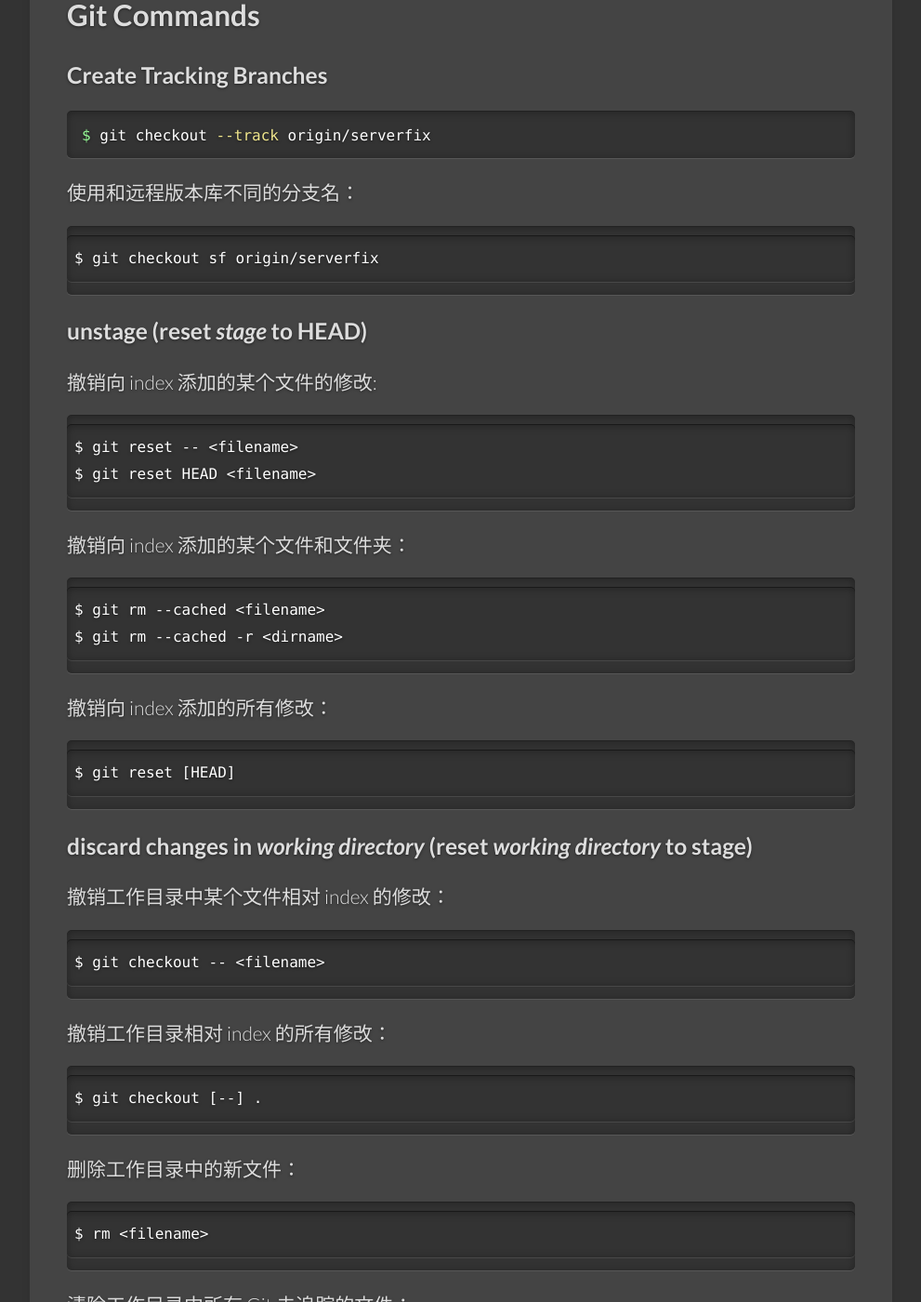
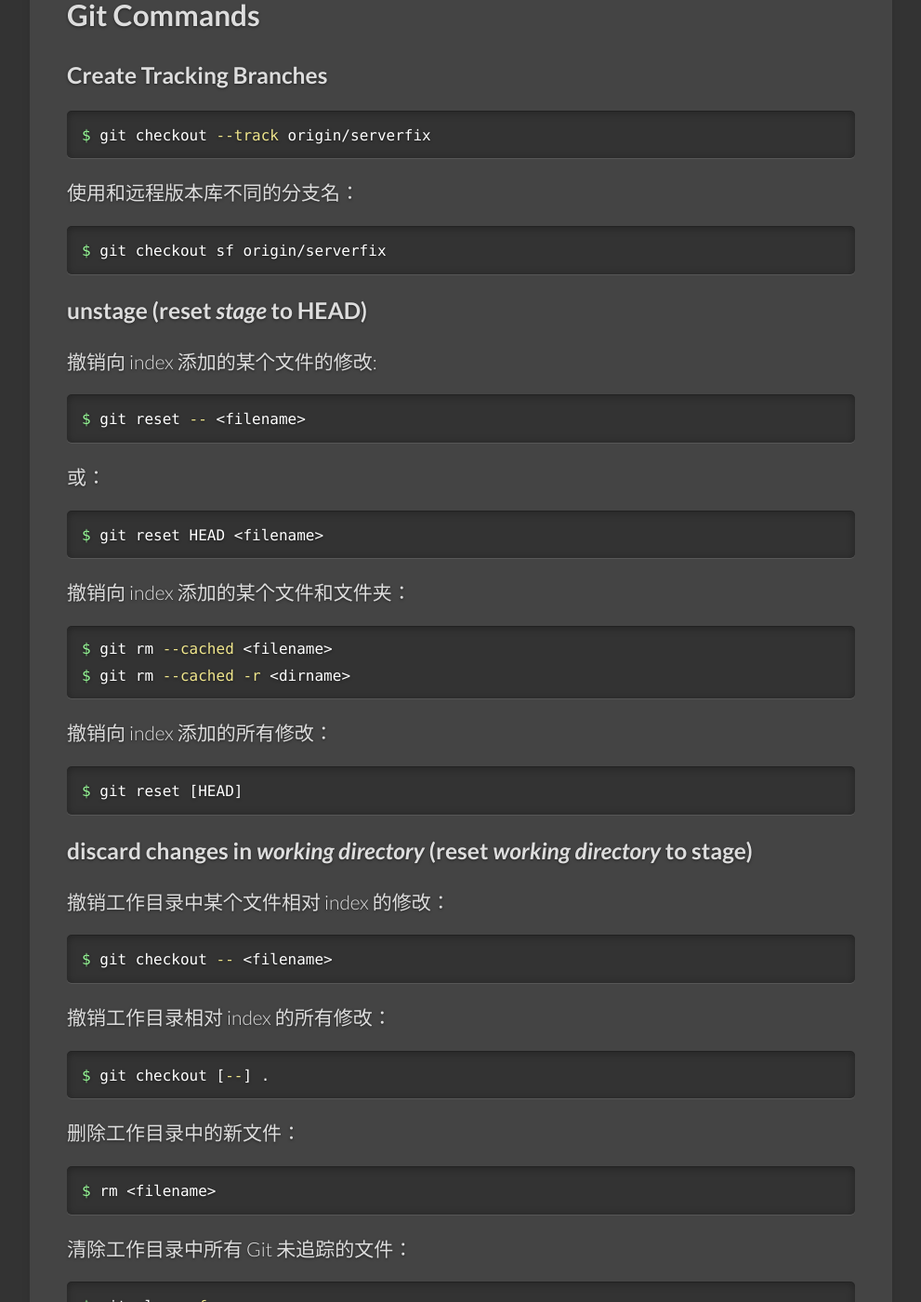
Before and after one commit to yacca/yacca.github.io, a Jekyll site: the page built from _posts/2013-05-28-git-usage.md, in a window 1280 px wide and 1400 px high, scrolled down 221 px. Shown: the whole window at 93% size, without its empty margins (149-1140 px from the left). Built offline with Jekyll 4.4.1, drawn with Linux system fonts in a browser that asks for light colours; some web fonts are replaced; some of the changed text lies outside the part shown.

Commit message:
use liquid code highlighting

```diff
--- a/_posts/2013-05-28-git-usage.md
+++ b/_posts/2013-05-28-git-usage.md
@@ -11,60 +11,75 @@
 {% endhighlight %}
 
 使用和远程版本库不同的分支名：
-
-    $ git checkout sf origin/serverfix
+{% highlight bash %}
+$ git checkout sf origin/serverfix
+{% endhighlight %}
 
 ### unstage (reset *stage* to HEAD)
 
 撤销向 index 添加的某个文件的修改:
-
-    $ git reset -- <filename>
-    $ git reset HEAD <filename>
+{% highlight bash %}
+$ git reset -- <filename>
+{% endhighlight %}
+或：
+{% highlight bash %}
+$ git reset HEAD <filename>
+{% endhighlight %}
 
 撤销向 index 添加的某个文件和文件夹：
-
-    $ git rm --cached <filename>
-    $ git rm --cached -r <dirname>
+{% highlight bash %}
+$ git rm --cached <filename>
+$ git rm --cached -r <dirname>
+{% endhighlight %}
 
 撤销向 index 添加的所有修改：
-
-    $ git reset [HEAD]
+{% highlight bash %}
+$ git reset [HEAD]
+{% endhighlight %}
 
 ### discard changes in *working directory* (reset *working directory* to stage)
 
 撤销工作目录中某个文件相对 index 的修改：
-
-    $ git checkout -- <filename>
+{% highlight bash %}
+$ git checkout -- <filename>
+{% endhighlight %}
 
 撤销工作目录相对 index 的所有修改：
-
-    $ git checkout [--] .
+{% highlight bash %}
+$ git checkout [--] .
+{% endhighlight %}
 
 删除工作目录中的新文件：
-
-    $ rm <filename>
+{% highlight bash %}
+$ rm <filename>
+{% endhighlight %}
 
 清除工作目录中所有 Git 未追踪的文件：
-
-    $ git clean -f
+{% highlight bash %}
+$ git clean -f
+{% endhighlight %}
 
 执行此命令前可以用 dry-run 来确认一下：
-
-    $ git clean -n
+{% highlight bash %}
+$ git clean -n
+{% endhighlight %}
 
 ### discard change both in *stage* and *working directory*
-
-        $ git checkout HEAD -- <filename>
-        $ git reset --hard HEAD
-        $ git rm <filename> # discard new <filename>
+{% highlight bash %}
+$ git checkout HEAD -- <filename>
+$ git reset --hard HEAD
+$ git rm <filename> # discard new <filename>
+{% endhighlight %}
 
 ### update all tracked files (add modified, deleted)
-
-        $ git add -u
+{% highlight bash %}
+$ git add -u
+{% endhighlight %}
 
 ### list all remote branches
-
-        $ git branch -r
+{% highlight bash %}
+$ git branch -r
+{% endhighlight %}
 
 ### list files in index
 {% highlight bash %}
@@ -96,7 +111,8 @@
 --------------------------
 + If Git is installed by HomeBrew:
 Add the following lines to ~/.bash_profile
-
-        if [ -f `brew --prefix`/etc/bash_completion.d/git-completion.bash ]; then
-            . `brew --prefix`/etc/bash_completion.d/git-completion.bash
-        fi
+{% highlight bash %}
+if [ -f `brew --prefix`/etc/bash_completion.d/git-completion.bash ]; then
+    . `brew --prefix`/etc/bash_completion.d/git-completion.bash
+fi
+{% endhighlight %}
```
